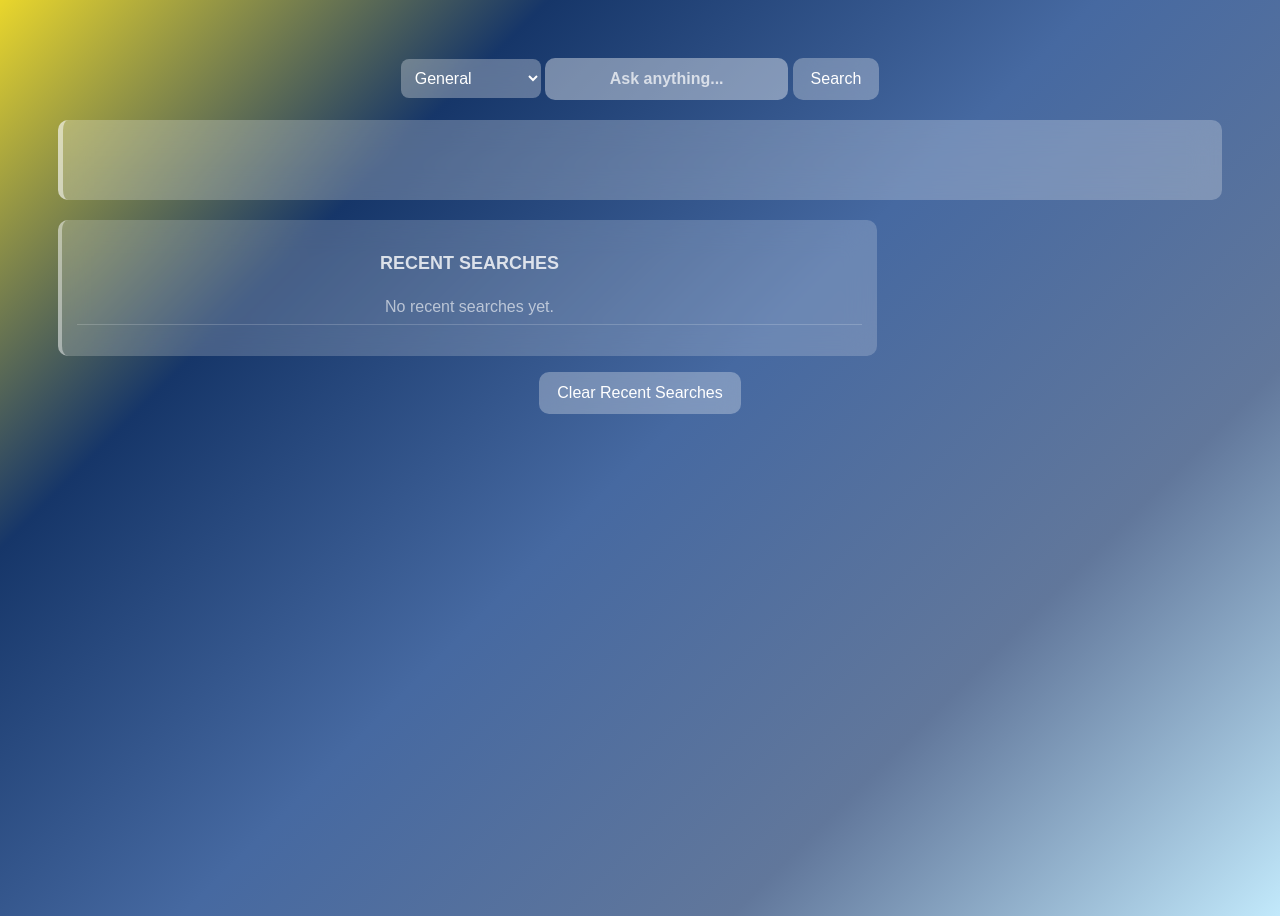
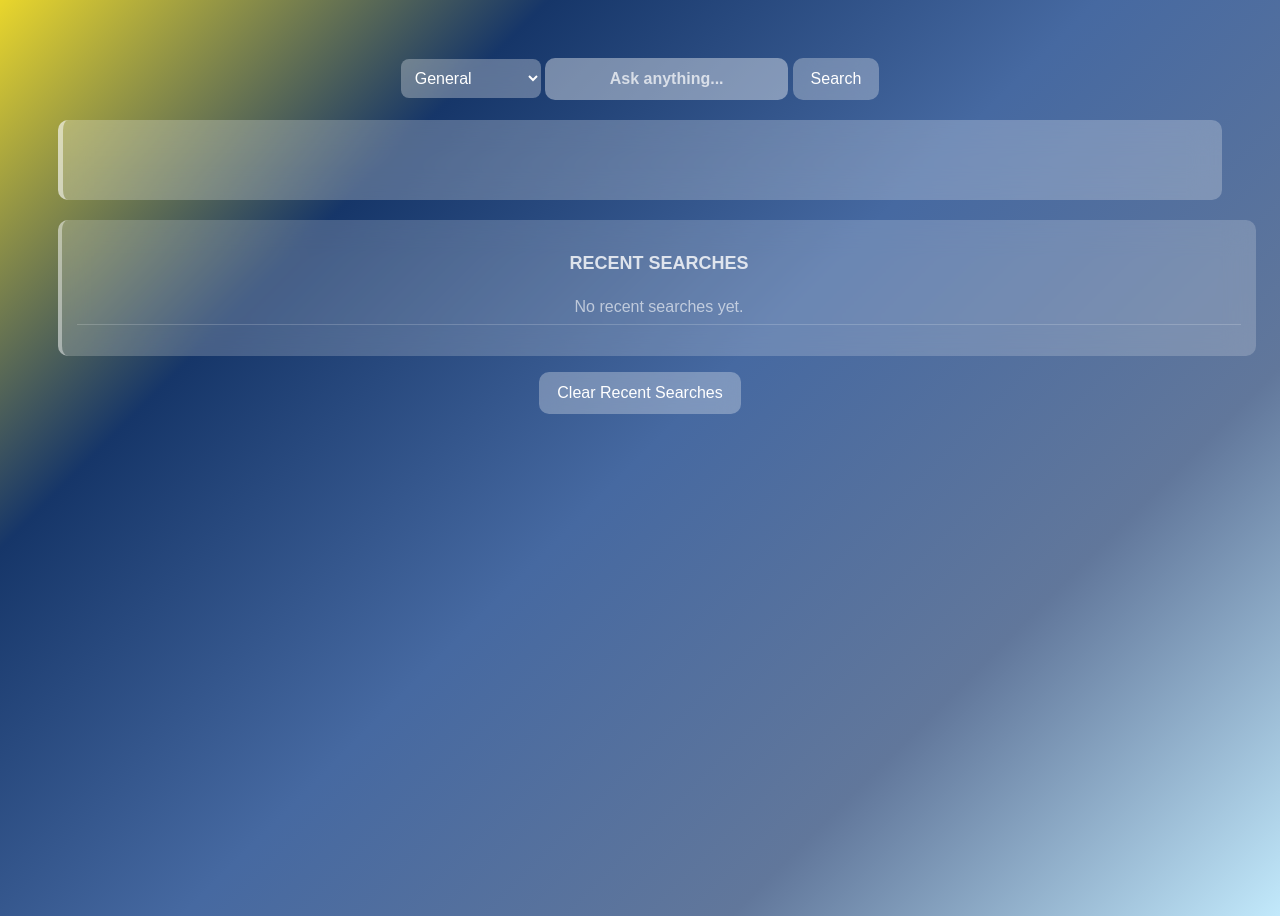
Before and after one commit to KodiR2005/MyGPT, a plain HTML site: page index.html in a window 1280 px wide. Drawn offline with Linux system fonts and the light colour scheme.

Commit message:
Update style.css

```diff
--- a/style.css
+++ b/style.css
@@ -172,7 +172,7 @@ button:hover {
     border-left: 4px solid rgba(255, 255, 255, 0.4);
     color: white;
     width: 100%;
-    max-width: 785px;
+    max-width: 1745px;
 }
 
 #recent-searches-container h3 {
```
